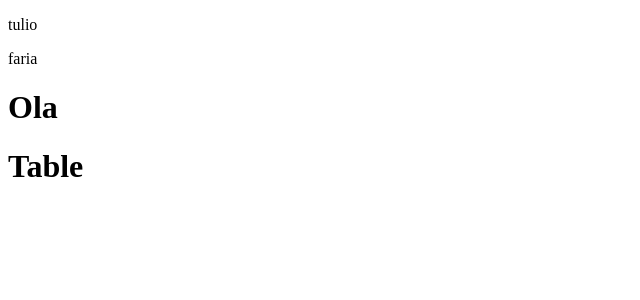
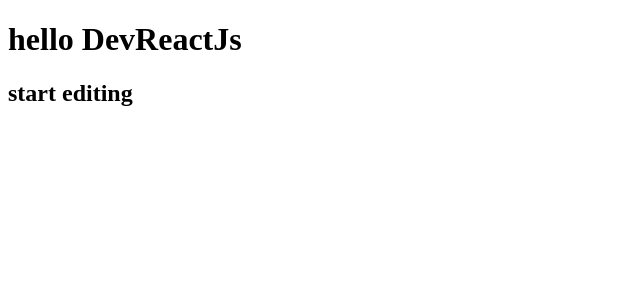
Before and after one commit to GeorgeSalu/Devpleno-React, a React (Create React App) app in the folder js-basics/: page / in a window 1280 px wide. Shown: the top 300 px of the page, without its empty margins (0-640 px from the left). Built offline with nearby package versions, Linux system fonts and the light colour scheme.

Commit message:
O que realmente esta por tras do JSX

```diff
--- a/js-basics/src/App.js
+++ b/js-basics/src/App.js
@@ -5,13 +5,10 @@ import Table from './elements/table/index'
 const App = () => {
   const names = ['tulio', 'faria']
   const namesElements = names.map(name => <p>{name}</p>)
-  return (
-    <div className="App">
-      {namesElements}
-      <Header.Header2 />
-      <Table />
-    </div>
-  );
+  return React.createElement('div', { className: 'App' }, [
+    React.createElement('h1', null, 'hello DevReactJs'),
+    React.createElement('h2', null, 'start editing')
+  ])
 }
 
 export default App;
```
